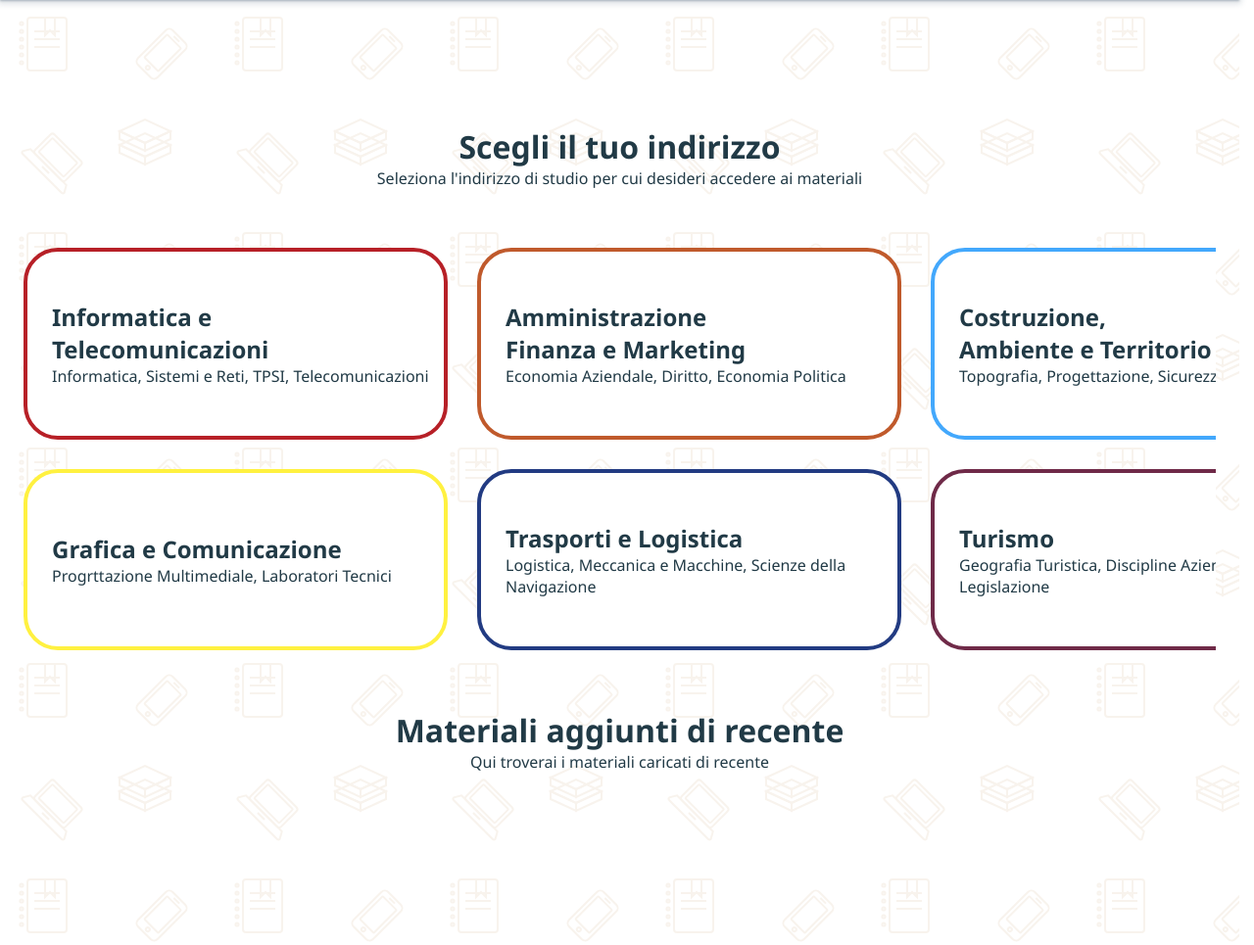
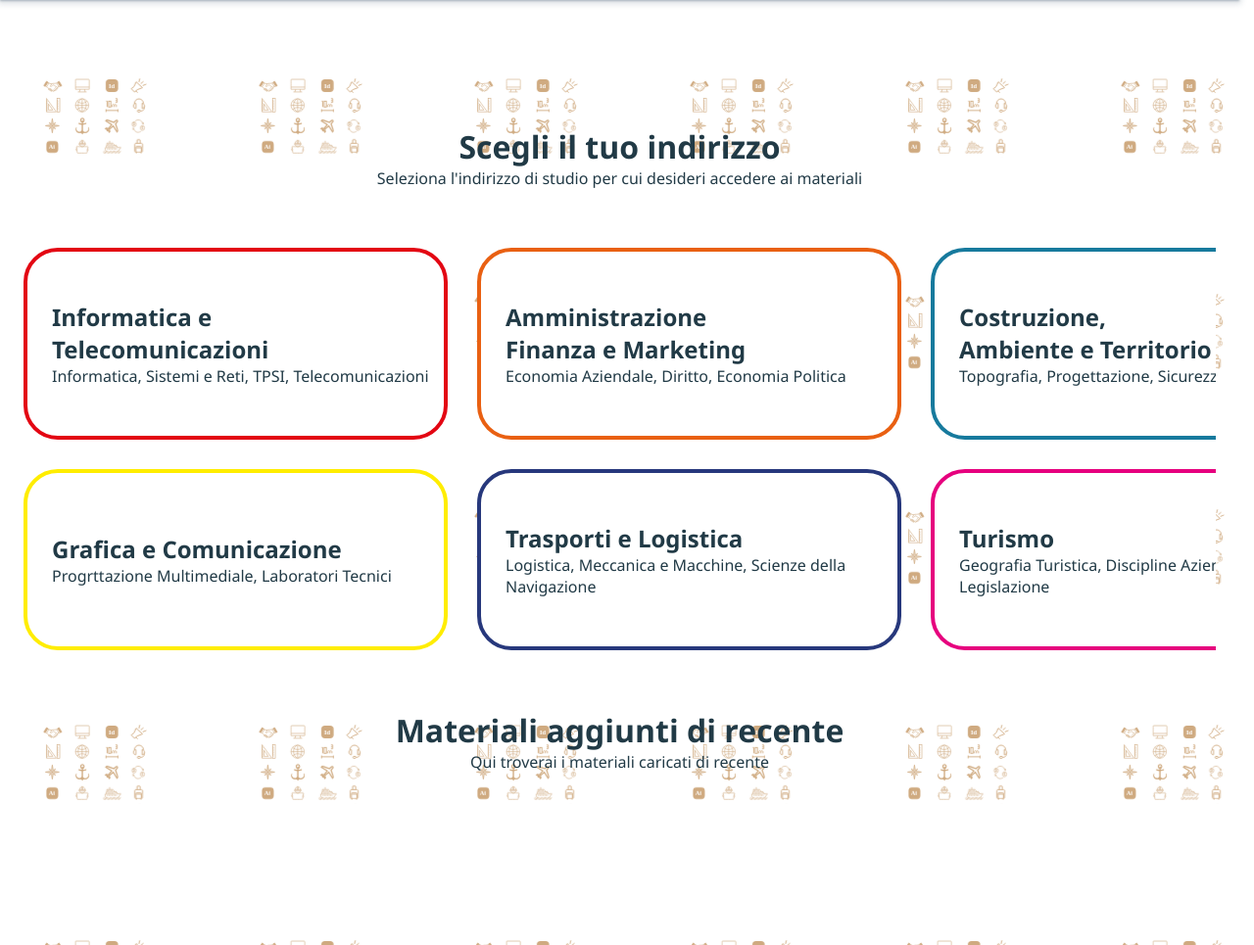
Before and after one commit to Thunder-webdev/DavinciDocs, a PHP site: page /dashboard.html in a window 1280 px wide. Shown: the part 64-1029 px from the top of the page at 98% size. Run offline with PHP 8.4, Linux system fonts and the light colour scheme; some web fonts are replaced.

Commit message:
Cambiamento colori box

```diff
--- a/css/style_dashboard.css
+++ b/css/style_dashboard.css
@@ -109,12 +109,12 @@ header.topbar{
 }
 
 /* COLORS */
-.informatica {border-color: #B72027;}
-.afm {border-color: #C05A2C;}
-.cat {border-color: #43a8fc;}
-.grafica {border-color: #FFF140;}
-.trasporti {border-color: #223B82;}
-.turismo {border-color: #6F2A48;}
+.informatica {border-color: #e30613;}
+.afm {border-color: #e96012;}
+.cat {border-color: #177a9d;}
+.grafica {border-color: #FFed00;}
+.trasporti {border-color: #27387c;}
+.turismo {border-color: #e6007e;}
 
 /* Main content */
 .post-zone {
--- a/dashboard.html
+++ b/dashboard.html
@@ -117,6 +117,7 @@
     </div>
   </main>
 
-  <script src="Javascript/script2.js"></script>
+  <script src="js/main.js" defer></script>
+  <script src="js/main_dashboard.js"></script>
 
 </body>
```
Also changed, not shown: img/hero-pattern.svg.
